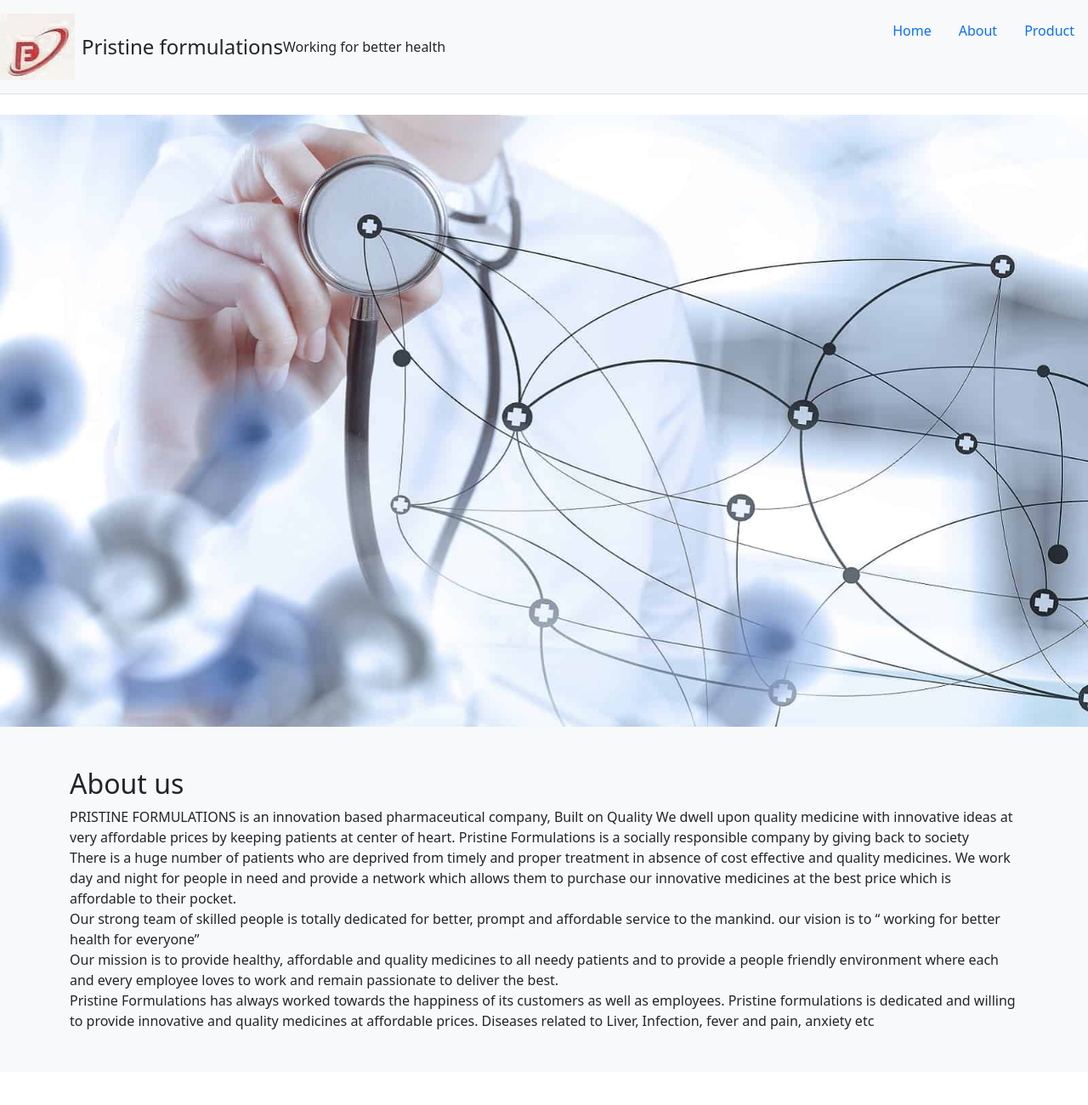
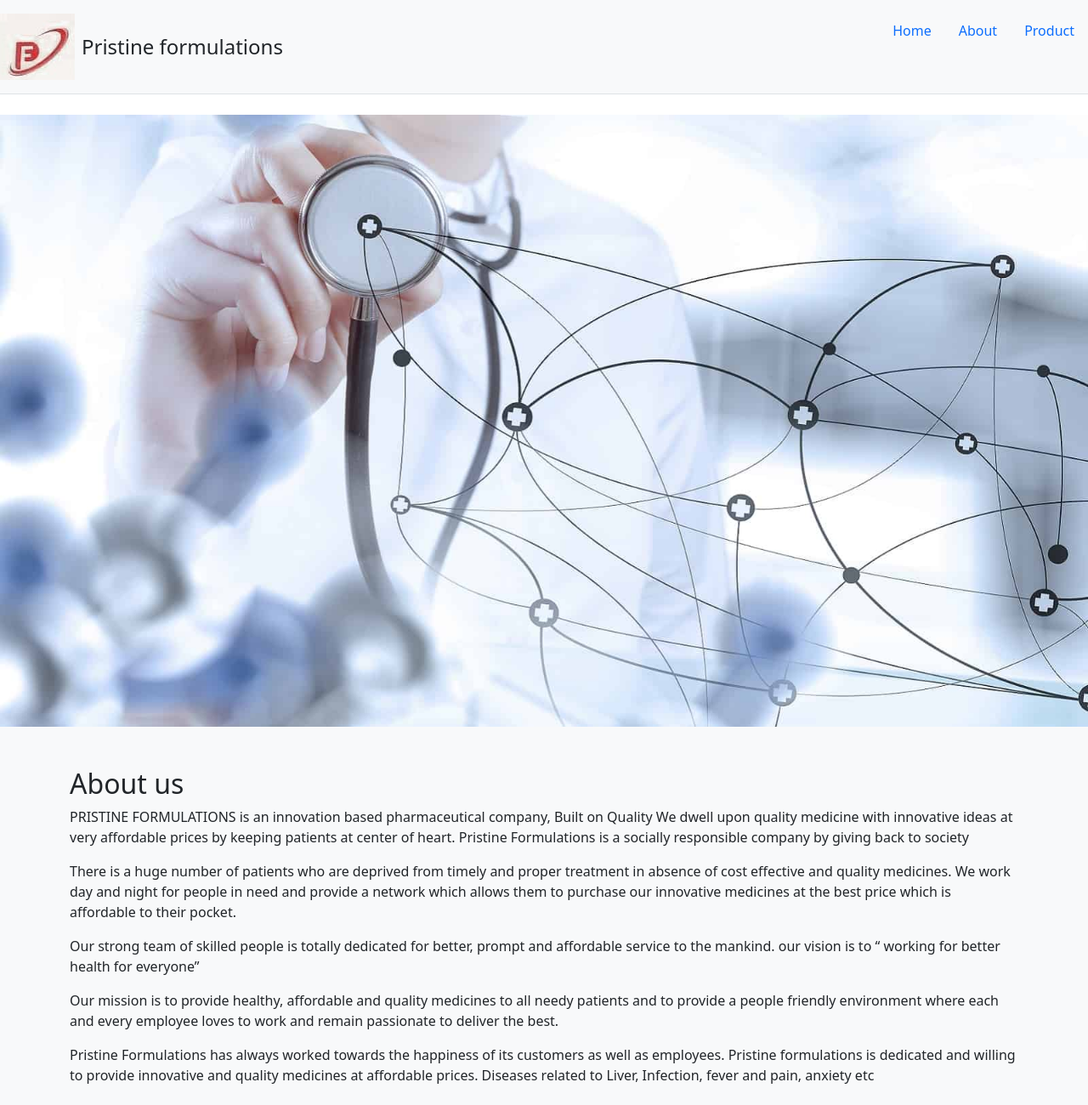
Before and after one commit to mdmuzammilalam/pristineFormulations, a plain HTML site: page index.html in a window 1280 px wide. Shown: the top 1300 px of the page at 85% size. Drawn offline with nearby package versions, Linux system fonts and the light colour scheme.

Commit message:
Update index.html

```diff
--- a/index.html
+++ b/index.html
@@ -9,12 +9,7 @@
   <!-- Bootstrap CSS -->
   <link href="https://cdn.jsdelivr.net/npm/bootstrap@5.0.0-beta3/dist/css/bootstrap.min.css" rel="stylesheet"
     integrity="sha384-eOJMYsd53ii+scO/bJGFsiCZc+5NDVN2yr8+0RDqr0Ql0h+rP48ckxlpbzKgwra6" crossorigin="anonymous">
-  <style>
-    p {
-      margin-top: 1;
-      margin-bottom: 0rem;
-    }
-  </style>
+
 
   <title>Pristine formulations</title>
 </head>
@@ -24,8 +19,8 @@
 
           <a href="#" class="d-flex align-items-center mb-3 mb-md-0 me-md-auto text-dark text-decoration-none">
           <img class="bi me-2 img-fluid" src="image\logo.png" id="Home"></img>
-          <p class="fs-4">Pristine formulations</p>
-           Working for better health
+          <span class="fs-4">Pristine formulations</span>
+
         </a>
 
 
```
